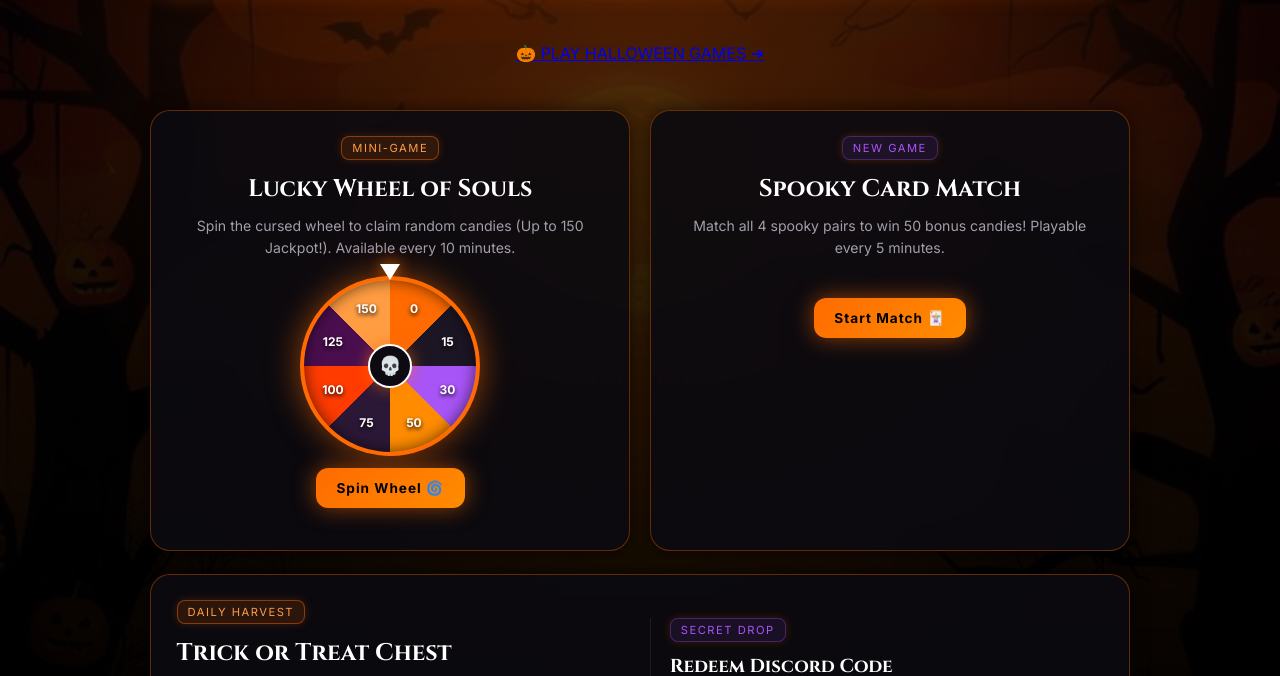
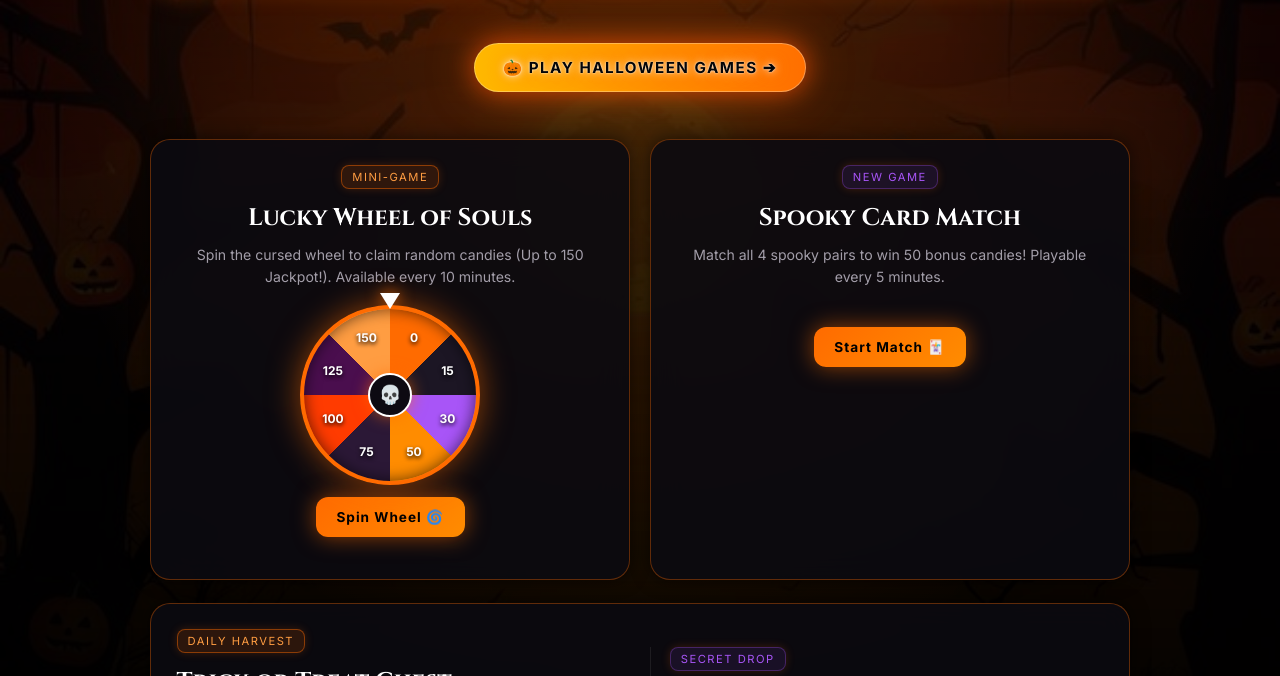
Before and after one commit to mikeystudio77/EtherealHalloween, a plain HTML site: page index.html in a window 1280 px wide. Shown: the part 84-760 px from the top of the page. Drawn offline with Linux system fonts and the light colour scheme.

Commit message:
Update style.css

```diff
--- a/style.css
+++ b/style.css
@@ -449,3 +449,58 @@ footer {
   color: var(--text-muted);
   margin-top: 1rem;
   }
+  /* --- Animated Spooky Button --- */
+.spooky-animated-btn {
+  position: relative;
+  display: inline-flex;
+  align-items: center;
+  justify-content: center;
+  padding: 14px 28px;
+  border-radius: 50px;
+  text-decoration: none;
+  overflow: hidden;
+  cursor: pointer;
+  background: linear-gradient(
+    270deg,
+    #ff4500,
+    #ff8c00,
+    #ffd700,
+    #ff1493,
+    #ff4500
+  );
+  background-size: 400% 400%;
+  animation: liquidSpookyFlow 4s ease infinite;
+  box-shadow: 0 0 25px rgba(255, 69, 0, 0.65),
+              0 0 50px rgba(255, 140, 0, 0.35);
+  transition: all 0.3s cubic-bezier(0.175, 0.885, 0.32, 1.275);
+  border: 1px solid rgba(255, 255, 255, 0.3);
+}
+
+@keyframes liquidSpookyFlow {
+  0% { background-position: 0% 50%; }
+  50% { background-position: 100% 50%; }
+  100% { background-position: 0% 50%; }
+}
+
+.spooky-animated-btn .btn-text {
+  font-family: 'Inter', sans-serif;
+  font-size: 0.95rem;
+  font-weight: 900;
+  letter-spacing: 1.5px;
+  color: #050507;
+  text-shadow:
+    0 0 2px #fff,
+    0 0 8px rgba(255, 255, 255, 0.8),
+    0 0 15px rgba(255, 140, 0, 0.9);
+  z-index: 2;
+}
+
+.spooky-animated-btn:hover {
+  transform: translateY(-3px) scale(1.04);
+  box-shadow: 0 0 35px rgba(255, 69, 0, 0.9),
+              0 0 70px rgba(255, 215, 0, 0.6);
+}
+
+.spooky-animated-btn:active {
+  transform: scale(0.97);
+}
```
